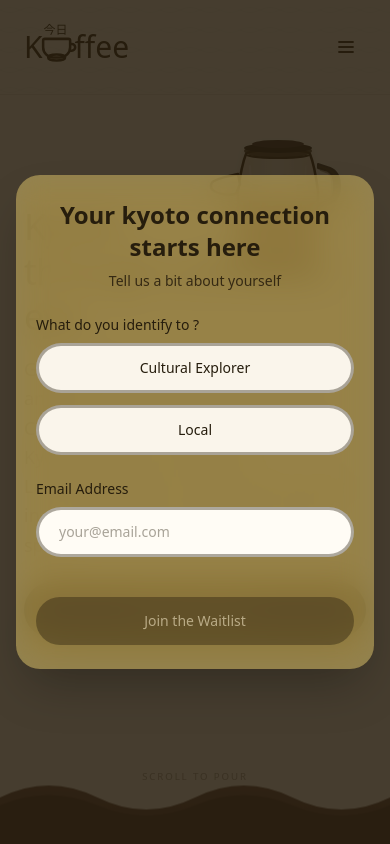
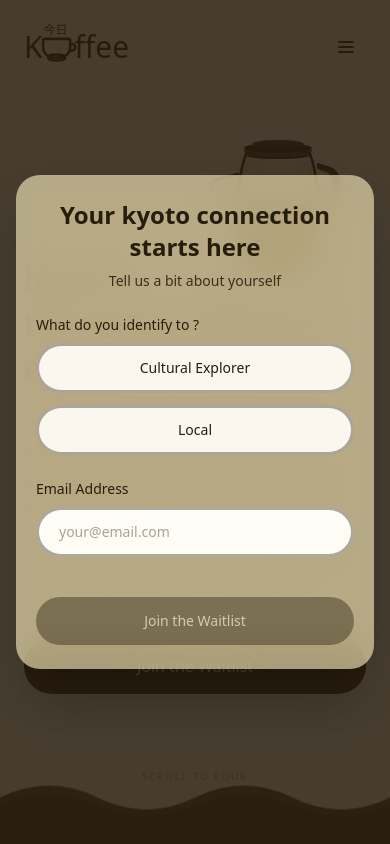
Before and after one commit to C33620/Koffe-landing-page, a React (Vite) app: page / in a window 390 px wide. Both pictures are taken after a click on the button "Join the Waitlist". Shown: the top 844 px of the page. Built offline with nearby package versions, Linux system fonts and the light colour scheme.

Commit message:
Adjsut hereo and button on mobile device

```diff
--- a/src/App.tsx
+++ b/src/App.tsx
@@ -24,18 +24,21 @@ export default function App() {
   return (
     <div className="min-h-screen bg-[#FFFCF5] antialiased relative flex flex-col">
       <main className="flex-1">
+        <Navbar inCoffee={navbarInCoffee} />
+
         <CoffeeCarafe
           onNavbarHit={setNavbarInCoffee}
           onHeroFreeze={setHeroFixed}
           onButtonHit={setButtonFillLevel}
         />
-        <Navbar inCoffee={navbarInCoffee} />
+
         <Hero isFixed={heroFixed} buttonInCoffee={buttonFillLevel >= 1} />
         <WaitlistButton
           buttonFillLevel={buttonFillLevel}
           isHeroFixed={heroFixed}
           onClick={() => setIsModalOpen(true)}
         />
+
         <WaitlistModal
           isOpen={isModalOpen}
           onClose={() => setIsModalOpen(false)}
--- a/src/components/Hero.tsx
+++ b/src/components/Hero.tsx
@@ -6,7 +6,7 @@ interface HeroProps {
 export default function Hero({ isFixed = false }: HeroProps) {
   return (
     <section
-      className="min-h-screen flex flex-col items-center justify-center px-6 py-20 pt-24"
+      className="min-h-screen flex flex-col items-center justify-center px-6 py-20 pt-50 md:pt-24"
       style={{
         position: isFixed ? "fixed" : "relative",
         top: isFixed ? 0 : "auto",
--- a/src/components/Navbar.tsx
+++ b/src/components/Navbar.tsx
@@ -29,7 +29,7 @@ export default function Navbar({ inCoffee }: NavbarProps) {
 
   return (
     <nav
-      className="sticky top-0 left-0 right-0 z-50 backdrop-blur-sm border-b overflow-visible transition-all duration-500"
+      className="sticky top-0 left-0 right-0 z-50 backdrop-blur-sm border-b overflow-visible transition-all duration-500 "
       style={{
         backgroundColor: inCoffee
           ? "rgba(62, 39, 35, 0.95)"
--- a/src/components/WaitlistButton.tsx
+++ b/src/components/WaitlistButton.tsx
@@ -27,7 +27,7 @@ export default function WaitlistButton({
 
   return (
     <div
-      className="fixed pointer-events-none w-full flex justify-center px-6"
+      className="fixed pointer-events-none w-full flex justify-center px-6 pt-14 md:pt-0"
       style={{
         top: "calc(50vh + 160px)",
         zIndex: 35,
--- a/src/components/WaitlistModal.tsx
+++ b/src/components/WaitlistModal.tsx
@@ -55,7 +55,7 @@ export default function WaitlistModal({ isOpen, onClose }: WaitlistModalProps) {
       onClick={onClose}
     >
       <div
-        className="relative w-full max-w-md mx-auto bg-[#DBC776]/50 backdrop-blur-lg backdrop-saturate-250 rounded-3xl shadow-2xl"
+        className="relative w-full max-w-md mx-auto bg-[#FCF4CC]/60 backdrop-blur-lg backdrop-saturate-250 rounded-3xl shadow-2xl"
         style={{
           animation: "scaleIn 0.5s ease-out",
         }}
```
